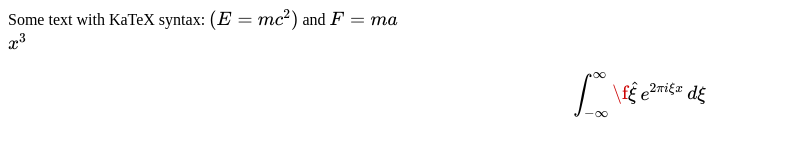
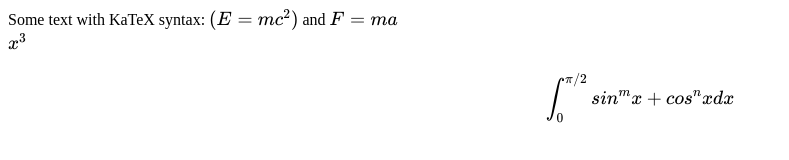
Before and after one commit to dev5h/remark, a plain HTML site: page html_previewer/index.html in a window 1280 px wide. Shown: the whole page, without its empty margins (0-789 px from the left). Drawn offline with Linux system fonts and the light colour scheme.

Commit message:
Updated html_previewer/index.html;

```diff
--- a/html_previewer/index.html
+++ b/html_previewer/index.html
@@ -14,8 +14,7 @@
     <div id="container">
       Some text with KaTeX syntax: $( E = mc^2 )$ and $F = ma$ <br />
       $x^3$ <br />
-      $$% \f is defined as #1f(#2) using the macro \f\relax{x} =
-      \int_{-\infty}^\infty \f\hat\xi\,e^{2 \pi i \xi x} \,d\xi$$
+      $$\int_0^{\pi/2} sin^mx + cos^nx dx$$
     </div>
   </body>
   <script src="katex.min.js"></script>
```
